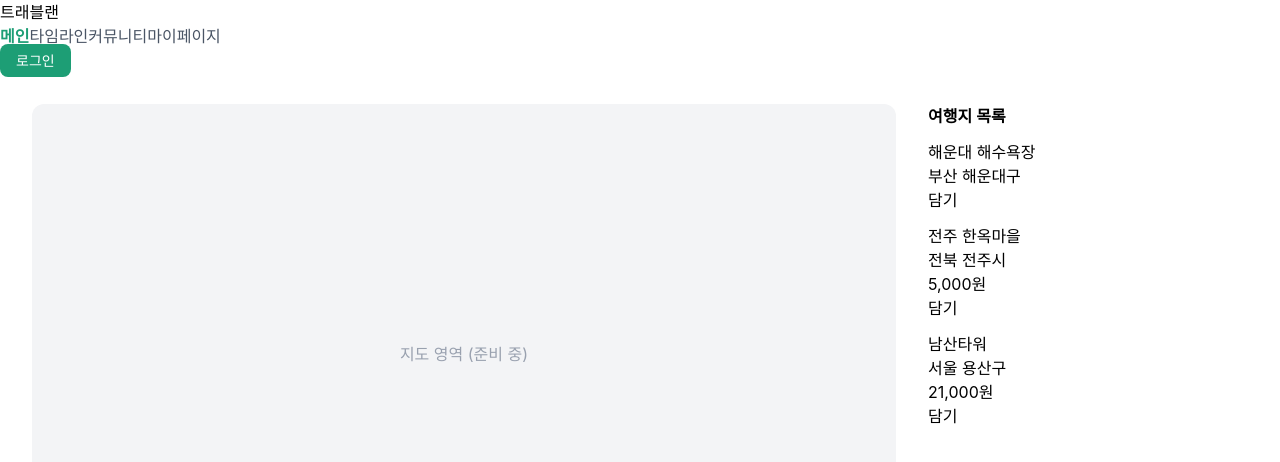
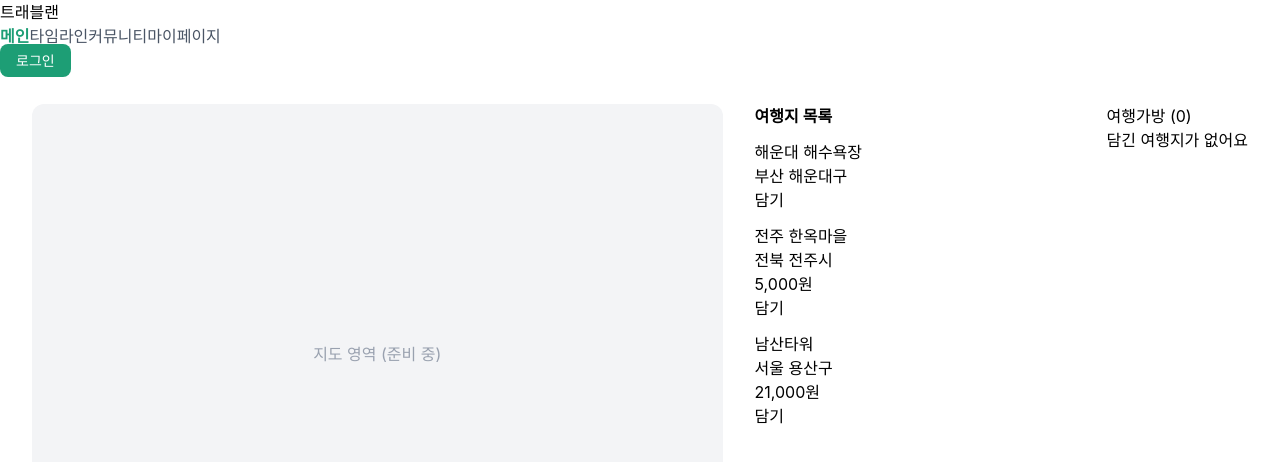
Before and after one commit to travlanWeb/travlan-frontend, a React (Vite) app: page / in a window 1280 px wide. Shown: the top 462 px of the page. Built offline with nearby package versions, Linux system fonts and the light colour scheme.

Commit message:
feat: 여행가방 패널 생성

```diff
--- a/src/pages/main/MainPage.tsx
+++ b/src/pages/main/MainPage.tsx
@@ -1,21 +1,22 @@
 import { mockPlaces } from '../../entities/place/model/mockPlaces'
 import PlaceCard from '../../entities/place/ui/PlaceCard'
+import BagPanel from '../../widgets/bag-panel/BagPanel'
 
 function MainPage() {
   return (
     <div className="p-8 flex gap-8">
-      {/* 지도 자리 - 실제 지도 라이브러리는 나중에 붙임. 지금은 자리만 차지 */}
       <div className="flex-1 bg-gray-100 rounded-card h-[500px] flex items-center justify-center text-gray-400">
         지도 영역 (준비 중)
       </div>
 
-      {/* 장소 리스트 */}
       <div className="w-80 flex flex-col gap-3">
         <h2 className="font-semibold">여행지 목록</h2>
         {mockPlaces.map((place) => (
           <PlaceCard key={place.id} place={place} />
         ))}
       </div>
+
+      <BagPanel />
     </div>
   )
 }
--- a/src/widgets/bag-panel/BagPanel.tsx
+++ b/src/widgets/bag-panel/BagPanel.tsx
@@ -0,0 +1,30 @@
+import { useBagStore } from "../../entities/bag/model/useBagStore";
+
+export default function BagPanel() {
+    const items = useBagStore((state) => state.items)
+    const removeItem = useBagStore((state) => state.removeItem)
+
+    return (
+    <div>
+      <h2>여행가방 ({items.length})</h2>
+
+      {/* 담긴 게 없을 때 안내 문구 */}
+      {items.length === 0 && (
+        <p>담긴 여행지가 없어요</p>
+      )}
+
+      <div>
+        {items.map((item) => (
+          <div key={item.id}>
+            <span>{item.name}</span>
+            <button
+              onClick={() => removeItem(item.id)}
+            >
+              ✕
+            </button>
+          </div>
+        ))}
+      </div>
+    </div>
+  )
+}
```
